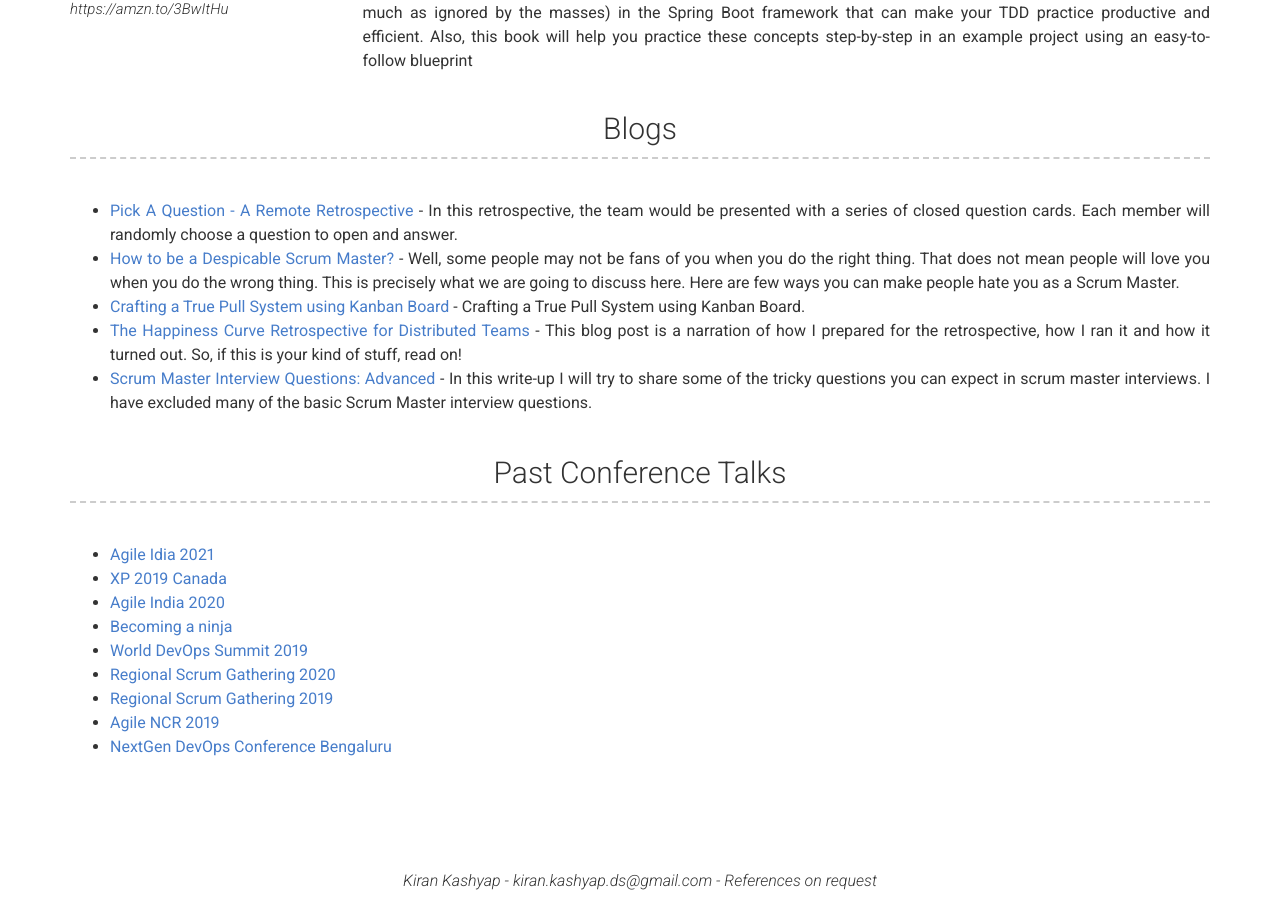
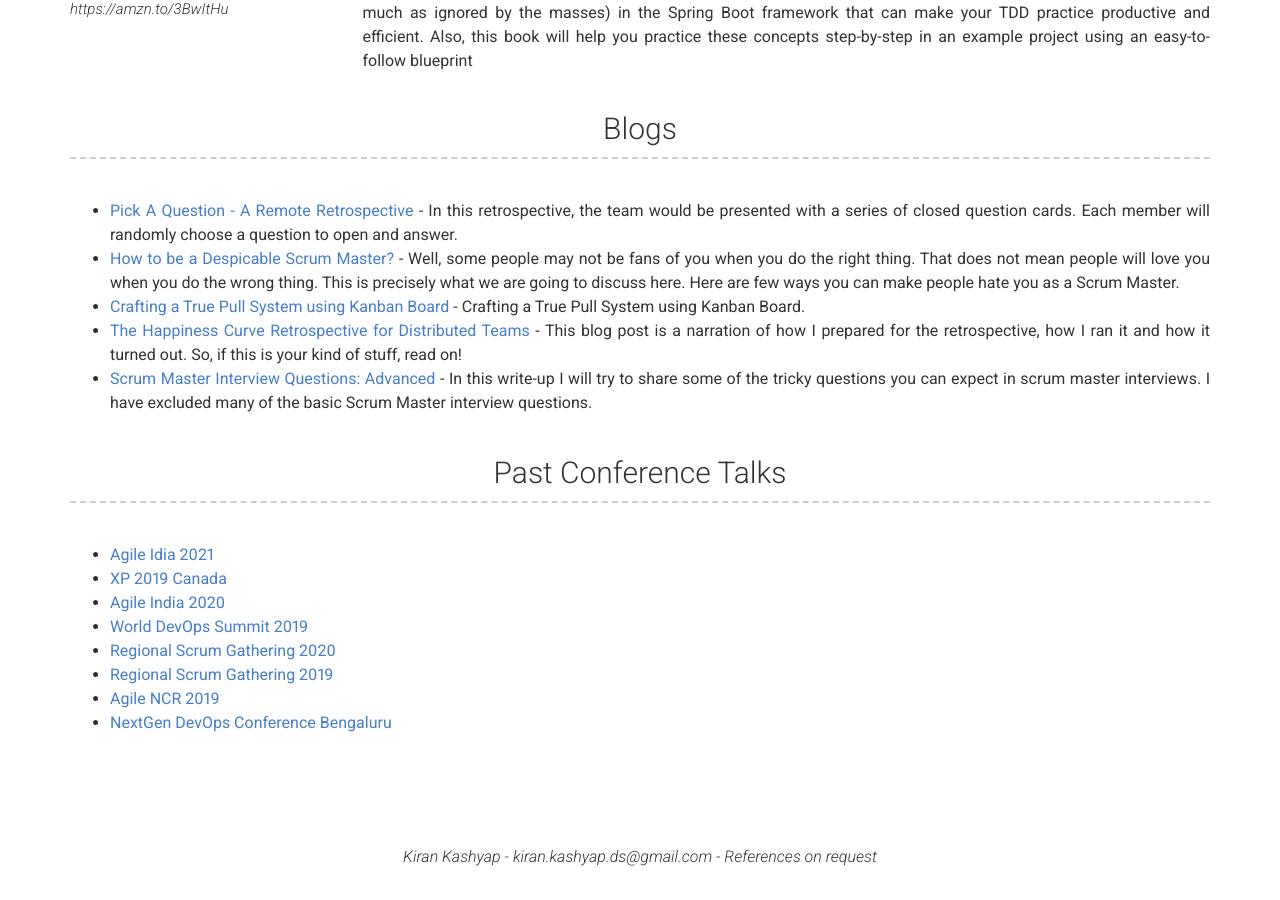
Before and after one commit to kirankashyap/kirankashyap.github.io, a Jekyll site: the page built from index.md, in a window 1280 px wide and 900 px high, scrolled down 1067 px. Built offline with Jekyll 4.4.1, drawn with Linux system fonts in a browser that asks for light colours; nearby versions of some CDN libraries; after the commit the page ends 1943 px from its top, so only the background shows below that.

Commit message:
Update _config.yml

```diff
--- a/_config.yml
+++ b/_config.yml
@@ -90,7 +90,6 @@ content:
       - [Agile Idia 2021](https://2021.agileindia.org/speakers/)
       - [XP 2019 Canada](https://submissions.agilealliance.org/xp2019/sessions)
       - [Agile India 2020](https://confengine.com/agile-india-2020/proposals)
-      - [Becoming a ninja](https://www.youtube.com/watch?v=vtg4o__aRMg)
       - [World DevOps Summit 2019](http://www.unicomlearning.com/World_Devops_Summit_2019/)
       - [Regional Scrum Gathering 2020](https://confengine.com/regional-scrum-gathering-hyderabad-2020/speaker)
       - [Regional Scrum Gathering 2019](https://confengine.com/user/kiran-kashyap)
```
